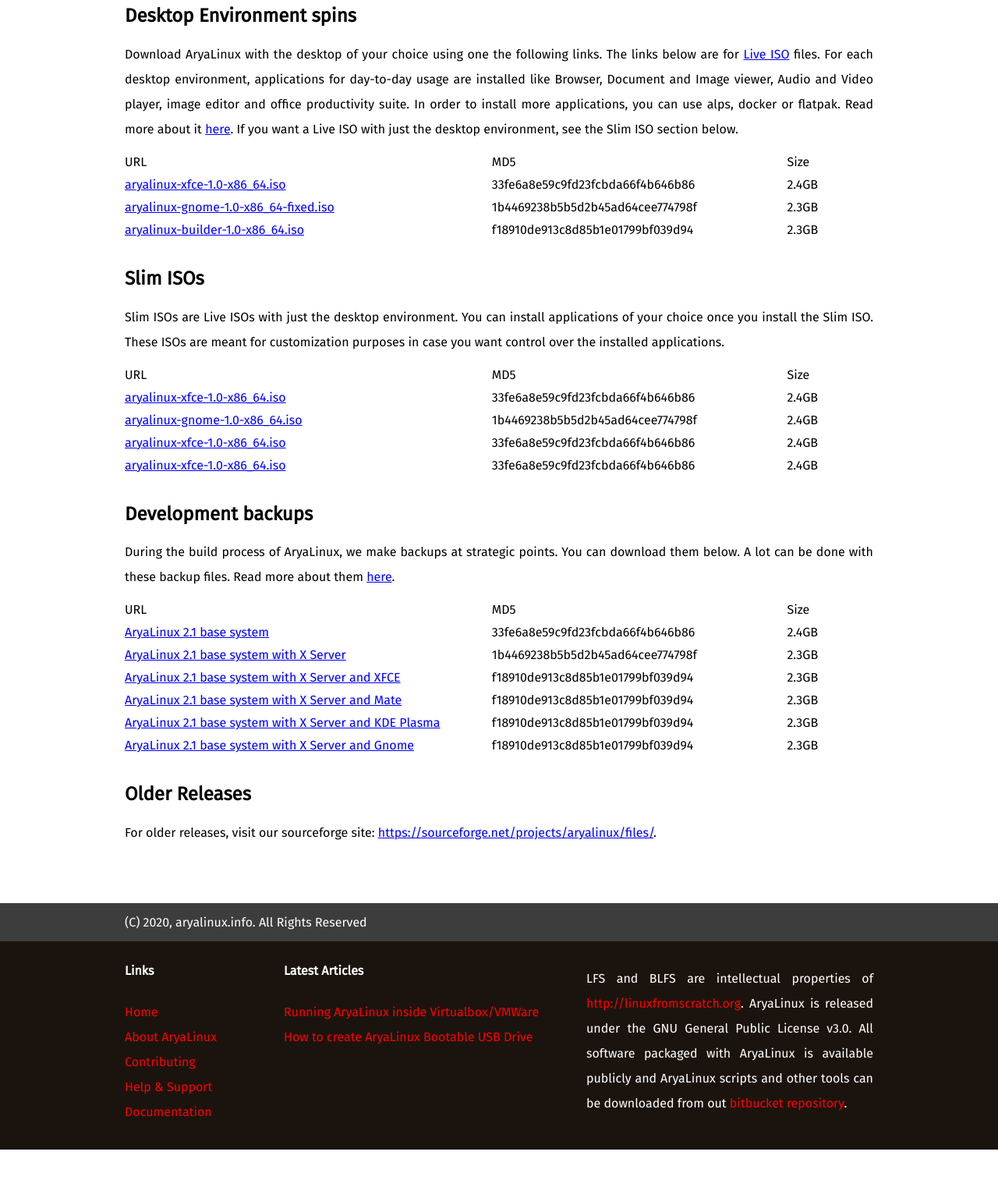
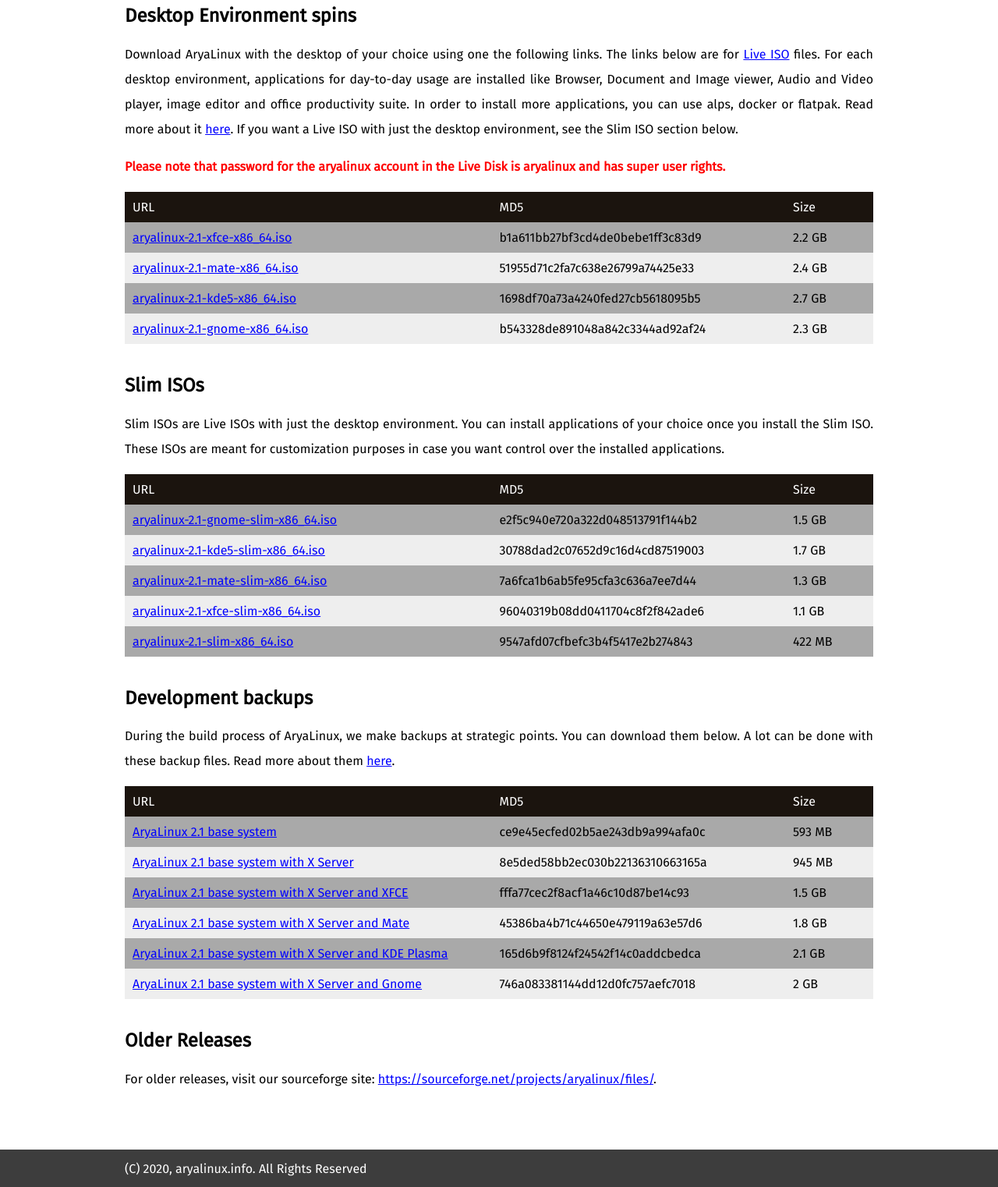
Before and after one commit to FluidIdeas/aryalinux-web, a PHP site: page /downloads.php in a window 1280 px wide. Shown: the part 260-1782 px from the top of the page at 78% size. Before the commit the page ends 1734 px from the top, so only its background shows below. Run offline with PHP 8.4, Linux system fonts and the light colour scheme.

Commit message:
Striped the downloads table

```diff
--- a/downloads.php
+++ b/downloads.php
@@ -31,19 +31,25 @@
             more applications, you can use alps, docker or flatpak. Read more about it <a href="#">here</a>.
             If you want a Live ISO with just the desktop environment, see the Slim ISO section below.
         </p>
-        <div style="display: grid; grid-template-columns: 2.5fr 2fr 0.6fr; gap: 10px">
-            <div>URL</div>
-            <div>MD5</div>
-            <div>Size</div>
-            <div><a href="https://sourceforge.net/projects/aryalinux/files/releases/1.0/aryalinux-xfce-1.0-x86_64.iso/download">aryalinux-xfce-1.0-x86_64.iso</a></div>
-            <div>33fe6a8e59c9fd23fcbda66f4b646b86</div>
-            <div>2.4GB</div>
-            <div><a href="https://sourceforge.net/projects/aryalinux/files/releases/1.0/aryalinux-gnome-1.0-x86_64-fixed.iso/download">aryalinux-gnome-1.0-x86_64-fixed.iso</a></div>
-            <div>1b4469238b5b5d2b45ad64cee774798f</div>
-            <div>2.3GB</div>
-            <div><a href="https://sourceforge.net/projects/aryalinux/files/releases/1.0/aryalinux-builder-1.0-x86_64.iso/download">aryalinux-builder-1.0-x86_64.iso</a></div>
-            <div>f18910de913c8d85b1e01799bf039d94</div>
-            <div>2.3GB</div>
+        <p>
+        <b style="color: red">Please note that password for the aryalinux account in the Live Disk is aryalinux and has super user rights.</b>
+        </p>
+        <div style="display: grid; grid-template-columns: 2.5fr 2fr 0.6fr;">
+            <div class="head">URL</div>
+            <div class="head">MD5</div>
+            <div class="head">Size</div>
+            <div class="even"><a href="https://sourceforge.net/projects/aryalinux/files/releases/2.1/aryalinux-2.1-xfce-x86_64.iso/download">aryalinux-2.1-xfce-x86_64.iso</a></div>
+            <div class="even">b1a611bb27bf3cd4de0bebe1ff3c83d9</div>
+            <div class="even">2.2 GB</div>
+            <div class="odd"><a href="https://sourceforge.net/projects/aryalinux/files/releases/2.1/aryalinux-2.1-mate-x86_64.iso/download">aryalinux-2.1-mate-x86_64.iso</a></div>
+            <div class="odd">51955d71c2fa7c638e26799a74425e33</div>
+            <div class="odd">2.4 GB</div>
+            <div class="even"><a href="https://sourceforge.net/projects/aryalinux/files/releases/2.1/aryalinux-2.1-kde5-x86_64.iso/download">aryalinux-2.1-kde5-x86_64.iso</a></div>
+            <div class="even">1698df70a73a4240fed27cb5618095b5</div>
+            <div class="even">2.7 GB</div>
+            <div class="odd"><a href="https://sourceforge.net/projects/aryalinux/files/releases/2.1/aryalinux-2.1-gnome-x86_64.iso/download">aryalinux-2.1-gnome-x86_64.iso</a></div>
+            <div class="odd">b543328de891048a842c3344ad92af24</div>
+            <div class="odd">2.3 GB</div>
         </div>
         <br>
         <h2>Slim ISOs</h2>
@@ -51,22 +57,25 @@
             Slim ISOs are Live ISOs with just the desktop environment. You can install applications of your choice once you install
             the Slim ISO. These ISOs are meant for customization purposes in case you want control over the installed applications.
         </p>
-        <div style="display: grid; grid-template-columns: 2.5fr 2fr 0.6fr; gap: 10px">
-            <div>URL</div>
-            <div>MD5</div>
-            <div>Size</div>
-            <div><a href="https://sourceforge.net/projects/aryalinux/files/releases/1.0/aryalinux-xfce-1.0-x86_64.iso/download">aryalinux-xfce-1.0-x86_64.iso</a></div>
-            <div>33fe6a8e59c9fd23fcbda66f4b646b86</div>
-            <div>2.4GB</div>
-            <div><a href="https://sourceforge.net/projects/aryalinux/files/releases/1.0/aryalinux-gnome-1.0-x86_64-fixed.iso/download">aryalinux-gnome-1.0-x86_64.iso</a></div>
-            <div>1b4469238b5b5d2b45ad64cee774798f</div>
-            <div>2.4GB</div>
-            <div><a href="https://sourceforge.net/projects/aryalinux/files/releases/1.0/aryalinux-xfce-1.0-x86_64.iso/download">aryalinux-xfce-1.0-x86_64.iso</a></div>
-            <div>33fe6a8e59c9fd23fcbda66f4b646b86</div>
-            <div>2.4GB</div>
-            <div><a href="https://sourceforge.net/projects/aryalinux/files/releases/1.0/aryalinux-xfce-1.0-x86_64.iso/download">aryalinux-xfce-1.0-x86_64.iso</a></div>
-            <div>33fe6a8e59c9fd23fcbda66f4b646b86</div>
-            <div>2.4GB</div>
+        <div style="display: grid; grid-template-columns: 2.5fr 2fr 0.6fr;">
+            <div class="head">URL</div>
+            <div class="head">MD5</div>
+            <div class="head">Size</div>
+            <div class="even"><a href="https://sourceforge.net/projects/aryalinux/files/releases/2.1/min/aryalinux-2.1-gnome-slim-x86_64.iso/download">aryalinux-2.1-gnome-slim-x86_64.iso</a></div>
+            <div class="even">e2f5c940e720a322d048513791f144b2</div>
+            <div class="even">1.5 GB</div>
+            <div class="odd"><a href="https://sourceforge.net/projects/aryalinux/files/releases/2.1/min/aryalinux-2.1-kde5-slim-x86_64.iso/download">aryalinux-2.1-kde5-slim-x86_64.iso</a></div>
+            <div class="odd">30788dad2c07652d9c16d4cd87519003</div>
+            <div class="odd">1.7 GB</div>
+            <div class="even"><a href="https://sourceforge.net/projects/aryalinux/files/releases/2.1/min/aryalinux-2.1-mate-slim-x86_64.iso/download">aryalinux-2.1-mate-slim-x86_64.iso</a></div>
+            <div class="even">7a6fca1b6ab5fe95cfa3c636a7ee7d44</div>
+            <div class="even">1.3 GB</div>
+            <div class="odd"><a href="https://sourceforge.net/projects/aryalinux/files/releases/2.1/min/aryalinux-2.1-xfce-slim-x86_64.iso/download">aryalinux-2.1-xfce-slim-x86_64.iso</a></div>
+            <div class="odd">96040319b08dd0411704c8f2f842ade6</div>
+            <div class="odd">1.1 GB</div>
+            <div class="even"><a href="https://sourceforge.net/projects/aryalinux/files/releases/2.1/min/aryalinux-2.1-slim-x86_64.iso/download">aryalinux-2.1-slim-x86_64.iso</a></div>
+            <div class="even">9547afd07cfbefc3b4f5417e2b274843</div>
+            <div class="even">422 MB</div>
         </div>
         <br>
         <h2>Development backups</h2>
@@ -74,28 +83,28 @@
             During the build process of AryaLinux, we make backups at strategic points. You can download them below.
             A lot can be done with these backup files. Read more about them <a href="#">here</a>.
         </p>
-        <div style="display: grid; grid-template-columns: 2.5fr 2fr 0.6fr; gap: 10px">
-            <div>URL</div>
-            <div>MD5</div>
-            <div>Size</div>
-            <div><a href="https://sourceforge.net/projects/aryalinux/files/releases/1.0/aryalinux-xfce-1.0-x86_64.iso/download">AryaLinux 2.1 base system</a></div>
-            <div>33fe6a8e59c9fd23fcbda66f4b646b86</div>
-            <div>2.4GB</div>
-            <div><a href="https://sourceforge.net/projects/aryalinux/files/releases/1.0/aryalinux-gnome-1.0-x86_64-fixed.iso/download">AryaLinux 2.1 base system with X Server</a></div>
-            <div>1b4469238b5b5d2b45ad64cee774798f</div>
-            <div>2.3GB</div>
-            <div><a href="https://sourceforge.net/projects/aryalinux/files/releases/1.0/aryalinux-builder-1.0-x86_64.iso/download">AryaLinux 2.1 base system with X Server and XFCE</a></div>
-            <div>f18910de913c8d85b1e01799bf039d94</div>
-            <div>2.3GB</div>
-            <div><a href="https://sourceforge.net/projects/aryalinux/files/releases/1.0/aryalinux-builder-1.0-x86_64.iso/download">AryaLinux 2.1 base system with X Server and Mate</a></div>
-            <div>f18910de913c8d85b1e01799bf039d94</div>
-            <div>2.3GB</div>
-            <div><a href="https://sourceforge.net/projects/aryalinux/files/releases/1.0/aryalinux-builder-1.0-x86_64.iso/download">AryaLinux 2.1 base system with X Server and KDE Plasma</a></div>
-            <div>f18910de913c8d85b1e01799bf039d94</div>
-            <div>2.3GB</div>
-            <div><a href="https://sourceforge.net/projects/aryalinux/files/releases/1.0/aryalinux-builder-1.0-x86_64.iso/download">AryaLinux 2.1 base system with X Server and Gnome</a></div>
-            <div>f18910de913c8d85b1e01799bf039d94</div>
-            <div>2.3GB</div>
+        <div style="display: grid; grid-template-columns: 2.5fr 2fr 0.6fr;">
+            <div class="head">URL</div>
+            <div class="head">MD5</div>
+            <div class="head">Size</div>
+            <div class="even"><a href="https://sourceforge.net/projects/aryalinux/files/releases/2.1/aryalinux-2.1-base-system-x86_64.tar.gz/download">AryaLinux 2.1 base system</a></div>
+            <div class="even">ce9e45ecfed02b5ae243db9a994afa0c</div>
+            <div class="even">593 MB</div>
+            <div class="odd"><a href="https://sourceforge.net/projects/aryalinux/files/releases/2.1/aryalinux-2.1-base-system-with-xserver-x86_64.tar.gz/download">AryaLinux 2.1 base system with X Server</a></div>
+            <div class="odd">8e5ded58bb2ec030b22136310663165a</div>
+            <div class="odd">945 MB</div>
+            <div class="even"><a href="https://sourceforge.net/projects/aryalinux/files/releases/2.1/aryalinux-2.1-base-system-with-xfce-x86_64.tar.gz/download">AryaLinux 2.1 base system with X Server and XFCE</a></div>
+            <div class="even">fffa77cec2f8acf1a46c10d87be14c93</div>
+            <div class="even">1.5 GB</div>
+            <div class="odd"><a href="https://sourceforge.net/projects/aryalinux/files/releases/2.1/aryalinux-2.1-base-system-with-mate-x86_64.tar.gz/download">AryaLinux 2.1 base system with X Server and Mate</a></div>
+            <div class="odd">45386ba4b71c44650e479119a63e57d6</div>
+            <div class="odd">1.8 GB</div>
+            <div class="even"><a href="https://sourceforge.net/projects/aryalinux/files/releases/2.1/aryalinux-2.1-base-system-with-kde5-x86_64.tar.gz/download">AryaLinux 2.1 base system with X Server and KDE Plasma</a></div>
+            <div class="even">165d6b9f8124f24542f14c0addcbedca</div>
+            <div class="even">2.1 GB</div>
+            <div class="odd"><a href="https://sourceforge.net/projects/aryalinux/files/releases/2.1/aryalinux-2.1-base-system-with-gnome-x86_64.tar.gz/download">AryaLinux 2.1 base system with X Server and Gnome</a></div>
+            <div class="odd">746a083381144dd12d0fc757aefc7018</div>
+            <div class="odd">2 GB</div>
         </div>
         <br>
         <h2>Older Releases</h2>
--- a/style.css
+++ b/style.css
@@ -198,3 +198,19 @@
     padding: 0px;
     border: 0px;
 }
+
+.head {
+    background-color: #1b140e;
+    color: #fff;
+    padding: 10px;
+}
+
+.odd {
+    background-color: #eeeeee;
+    padding: 10px;
+}
+
+.even {
+    background-color: darkgray;
+    padding: 10px;
+}
```
